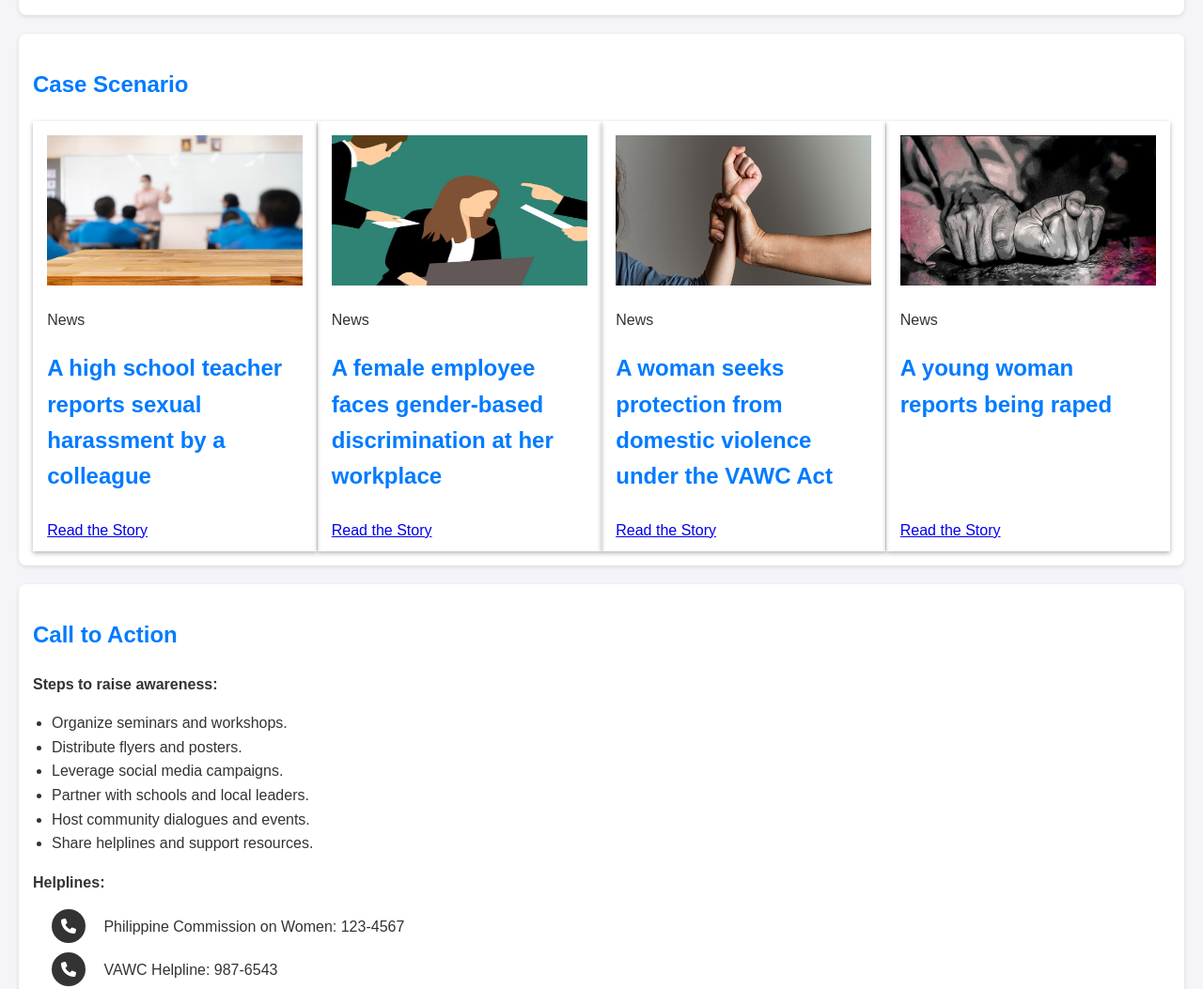
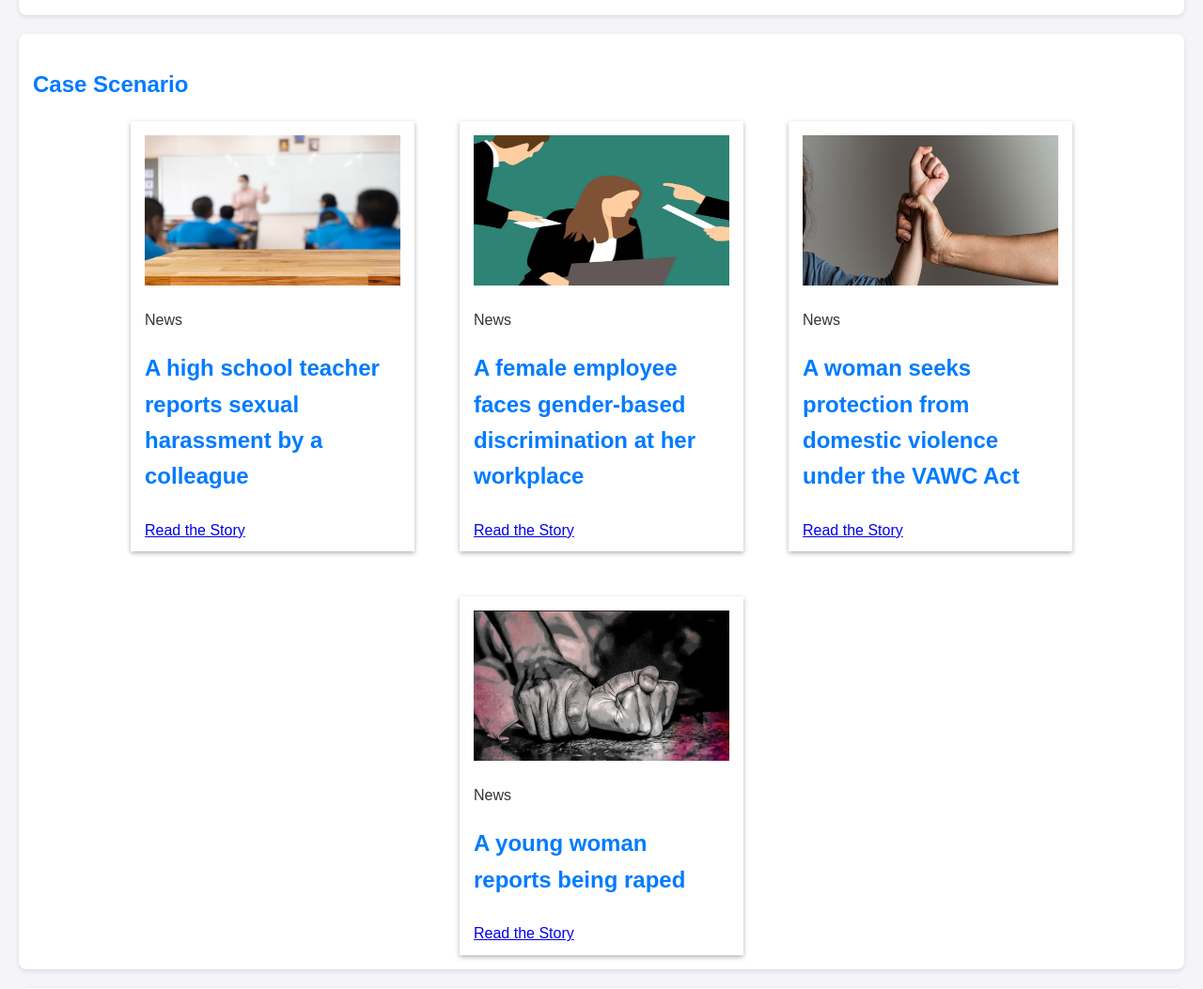
Before and after one commit to jonel123437/GenderEquality, a plain HTML site: page index.html in a window 1280 px wide. Shown: the part 2200-3253 px from the top of the page at 94% size. Drawn offline with Linux system fonts and the light colour scheme.

Commit message:
Add files via upload

```diff
--- a/assets/css/styles.css
+++ b/assets/css/styles.css
@@ -87,7 +87,9 @@ main section h2 {
 
 .case-scenarioCon {
     display: flex;
-    justify-content: space-around;
+    flex-wrap: wrap;
+    gap: 3rem;
+    justify-content: center;
 }
 
 .newsContainer h2:hover {
```
